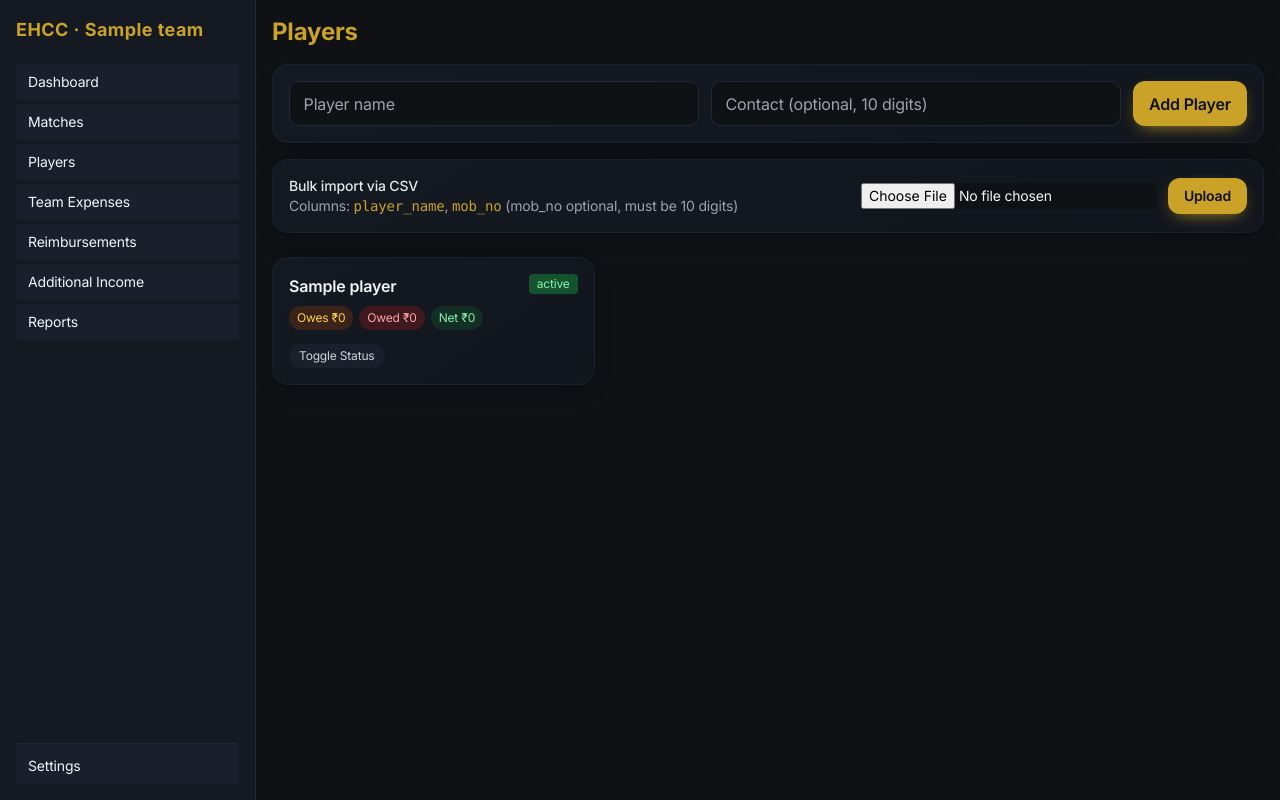
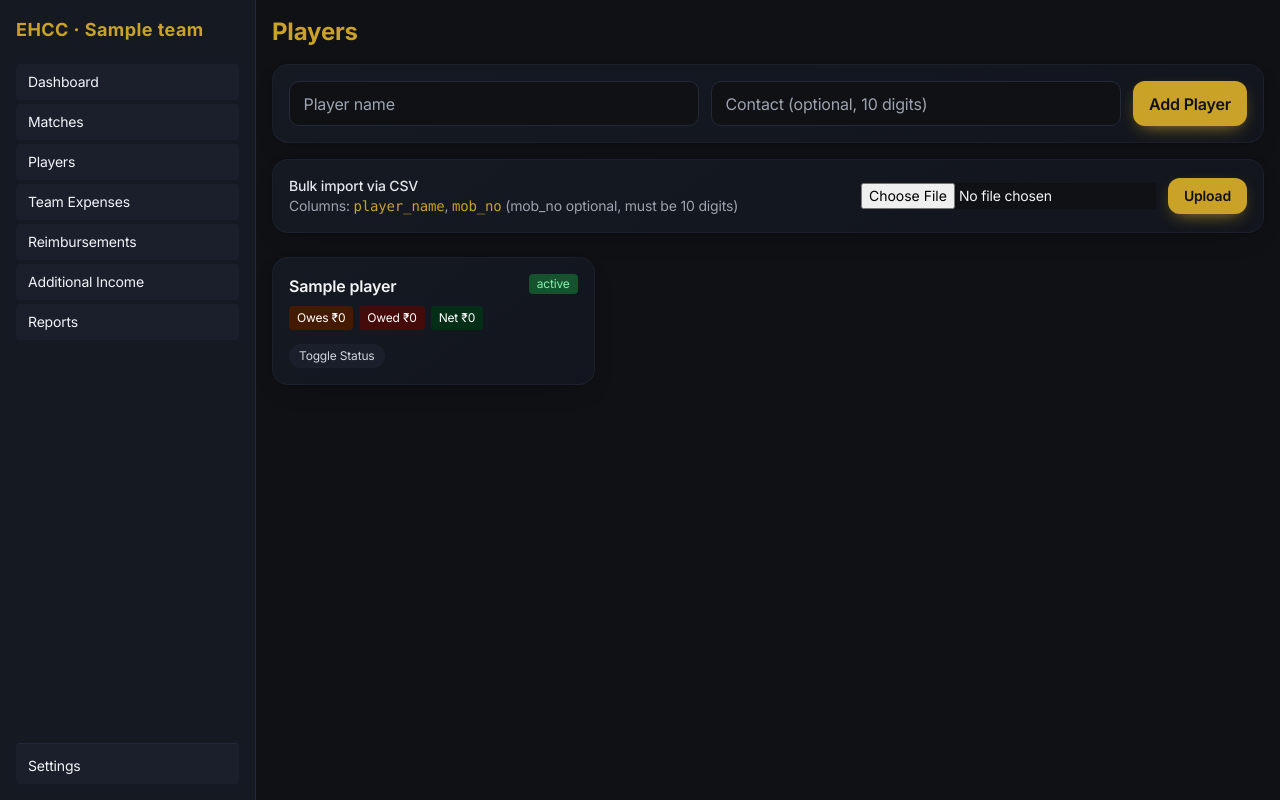
Before and after one commit to digitalrockstar/ehcc-admin, a FastAPI app: page /players in a window 1280 px wide. Run offline with FastAPI, Linux system fonts and the light colour scheme; tables that the repository leaves empty hold one stand-in row (values such as "Sample post"); some libraries are stand-ins or nearby versions.

Commit message:
Player pills: white text, rectangular, darker solid backgrounds

```diff
--- a/app/templates/players.html
+++ b/app/templates/players.html
@@ -30,9 +30,9 @@
         <span class="text-xs px-2 py-0.5 rounded {{ 'bg-green-900 text-green-300' if row.player.status.value=='active' else 'bg-gray-700 text-gray-400' }}">{{ row.player.status.value }}</span>
       </div>
       <div class="flex gap-1.5 flex-wrap mt-2">
-        <span class="text-xs px-2 py-1 rounded-full bg-amber-900/40 text-amber-300">Owes ₹{{ "%.0f"|format(row.owed_by) }}</span>
-        <span class="text-xs px-2 py-1 rounded-full bg-red-900/40 text-red-300">Owed ₹{{ "%.0f"|format(row.owed_to) }}</span>
-        <span class="text-xs px-2 py-1 rounded-full {{ 'bg-green-900/40 text-green-300' if row.net >= 0 else 'bg-red-900/40 text-red-300' }}">Net {{ "₹%.0f"|format(row.net) if row.net >= 0 else "-₹%.0f"|format(-row.net) }}</span>
+        <span class="text-xs px-2 py-1 rounded bg-amber-950 text-white">Owes ₹{{ "%.0f"|format(row.owed_by) }}</span>
+        <span class="text-xs px-2 py-1 rounded bg-red-950 text-white">Owed ₹{{ "%.0f"|format(row.owed_to) }}</span>
+        <span class="text-xs px-2 py-1 rounded {{ 'bg-green-950' if row.net >= 0 else 'bg-red-950' }} text-white">Net {{ "₹%.0f"|format(row.net) if row.net >= 0 else "-₹%.0f"|format(-row.net) }}</span>
       </div>
     </a>
     <form method="post" action="/players/{{ row.player.id }}/toggle-status" class="mt-3">
```
